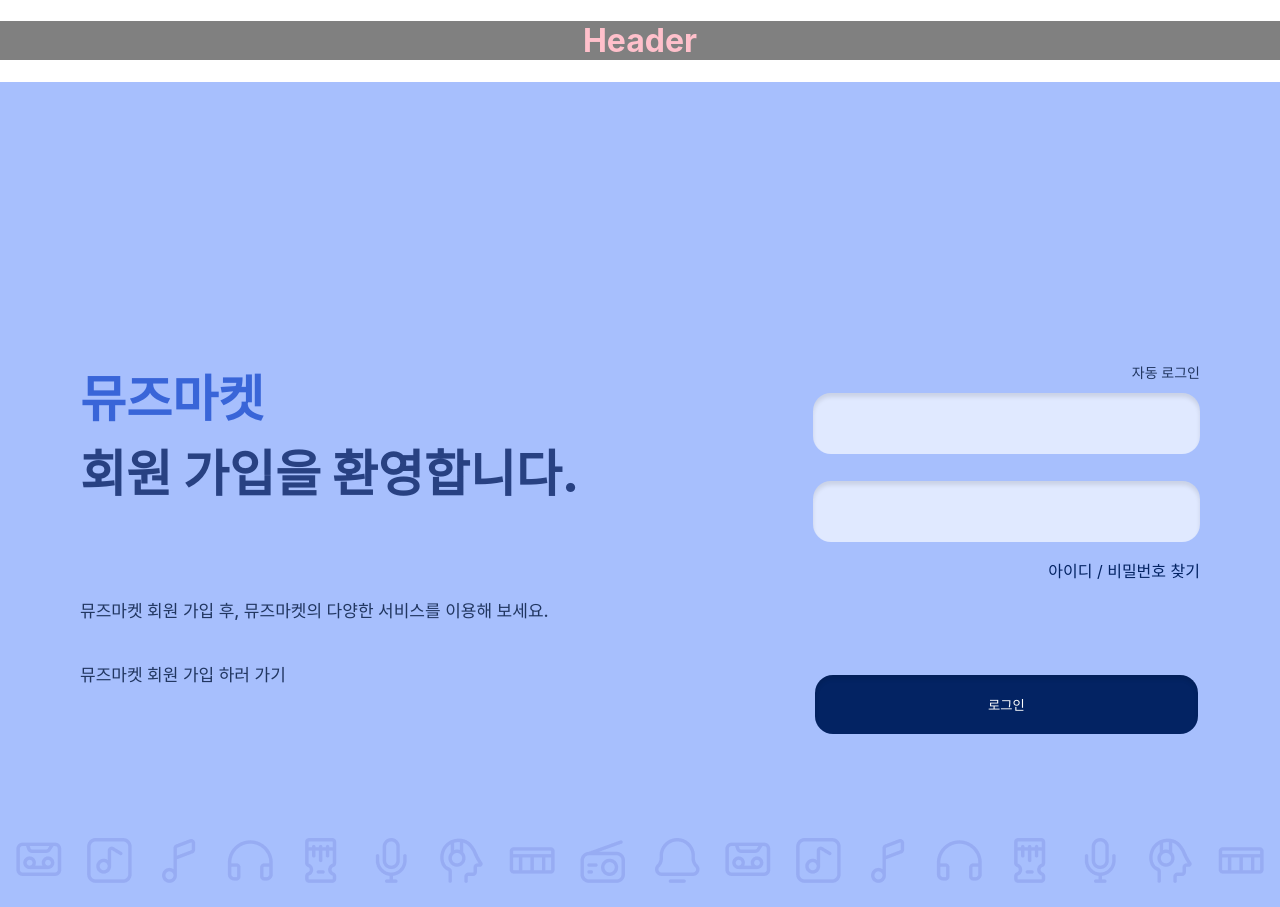
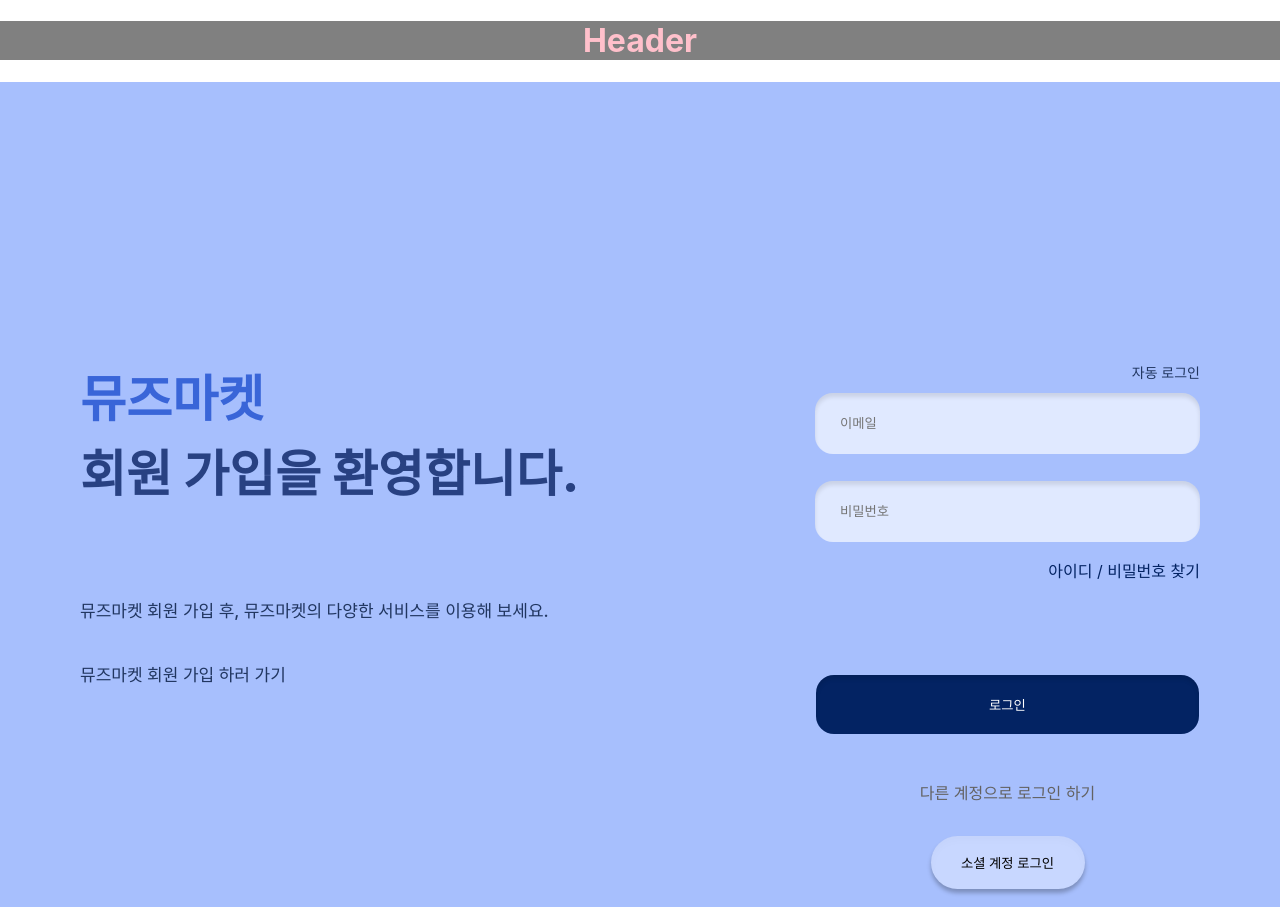
Before and after one commit to Side-Project1/Front-end, a React (Create React App) app: page / in a window 1280 px wide. Shown: the top 907 px of the page. Built offline with nearby package versions, Linux system fonts and the light colour scheme.

Commit message:
fix: 소셜 계정 로그인 추가

```diff
--- a/src/constant/Login.jsx
+++ b/src/constant/Login.jsx
@@ -1,6 +1,10 @@
+import { useState } from "react";
 import * as S from "./Login.style";
 
 const Login = () => {
+  const [email, setEmail] = useState();
+  const [password, setPassword] = useState();
+
   return (
     <S.Wrapper>
       <S.SubWrapper>
@@ -17,14 +21,17 @@ const Login = () => {
         <S.RightContainer>
           <S.Box>
             <S.EmailDescription>자동 로그인</S.EmailDescription>
-            <S.EmailBox></S.EmailBox>
-            <S.PasswordBox></S.PasswordBox>
+            <S.EmailBox placeholder="이메일"></S.EmailBox>
+            <S.PasswordBox placeholder="비밀번호"></S.PasswordBox>
             <S.PasswordDescription>
               아이디 / 비밀번호 찾기
             </S.PasswordDescription>
           </S.Box>
           <S.LoginButton>로그인</S.LoginButton>
-          {/* <S.SocialLoginButton></S.SocialLoginButton> */}
+          <S.SocialLoginBox>
+            <S.SocialLoginText>다른 계정으로 로그인 하기</S.SocialLoginText>
+            <S.SocialLoginButton>소셜 계정 로그인</S.SocialLoginButton>
+          </S.SocialLoginBox>
         </S.RightContainer>
       </S.SubWrapper>
       <S.BottomBox>
--- a/src/constant/Login.style.js
+++ b/src/constant/Login.style.js
@@ -71,22 +71,24 @@ export const EmailDescription = styled.div`
 `;
 
 export const EmailBox = styled.input`
-  width: 383px;
+  width: 358px;
   height: 59px;
   background-color: #e0e9ff;
   border-radius: 18px;
   border-style: none;
   box-shadow: inset 0px 4px 4px rgba(0, 0, 0, 0.1);
   margin-bottom: 27px;
+  padding-left: 25px;
 `;
 
 export const PasswordBox = styled.input`
-  width: 383px;
+  width: 358px;
   height: 59px;
   background-color: #e0e9ff;
   border-radius: 18px;
   border-style: none;
   box-shadow: inset 0px 4px 4px rgba(0, 0, 0, 0.1);
+  padding-left: 25px;
 `;
 
 export const PasswordDescription = styled.div`
@@ -106,7 +108,24 @@ export const LoginButton = styled.button`
   cursor: pointer;
 `;
 
-export const SocialLoginButton = styled.button``;
+export const SocialLoginBox = styled.div``;
+
+export const SocialLoginText = styled.div`
+  margin-top: 46px;
+  margin-bottom: 32px;
+  color: #636262;
+`;
+
+export const SocialLoginButton = styled.button`
+  background: #c8d7ff;
+  box-shadow: 0px 4px 4px rgba(0, 0, 0, 0.25),
+    inset 0px 4px 10px rgba(0, 0, 0, 0.02);
+  border-radius: 30px;
+  width: 154px;
+  height: 53px;
+  border-style: none;
+  cursor: pointer;
+`;
 
 export const BottomBox = styled.div`
   display: flex;
```
